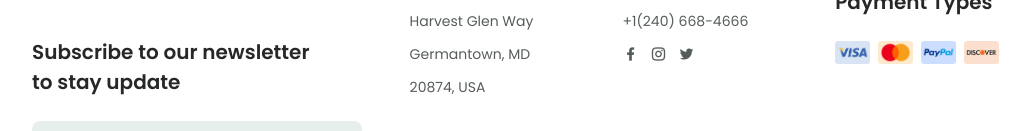
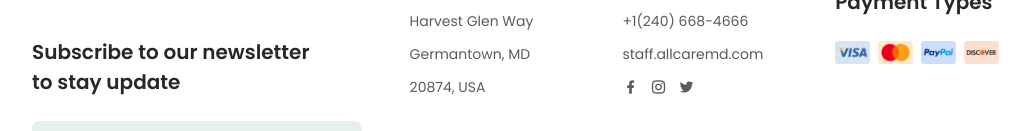
Before and after one commit to dacong-space/allcare-web, a plain HTML site: page index.html in a window 1280 px wide. Shown: the part 4235-4366 px from the top of the page, without its empty margins (124-1154 px from the left). Drawn offline with nearby package versions, Linux system fonts and the light colour scheme.

Commit message:
Update index.html

```diff
--- a/index.html
+++ b/index.html
@@ -588,6 +588,7 @@
 
                     <ul class="footer__data">
                         <li class="footer__information">+1(240) 668-4666</li>
+                        <li class="footer__information">staff.allcaremd.com</li>
 
                         <div class="footer__social">
                             <a href="https://www.facebook.com/" class="footer__social-link">
```
